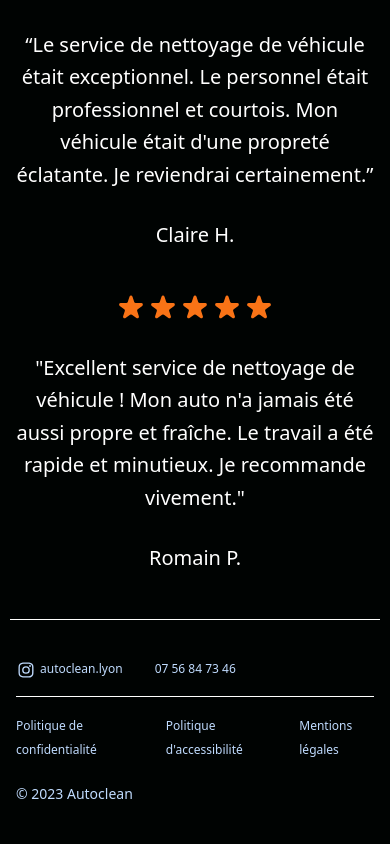
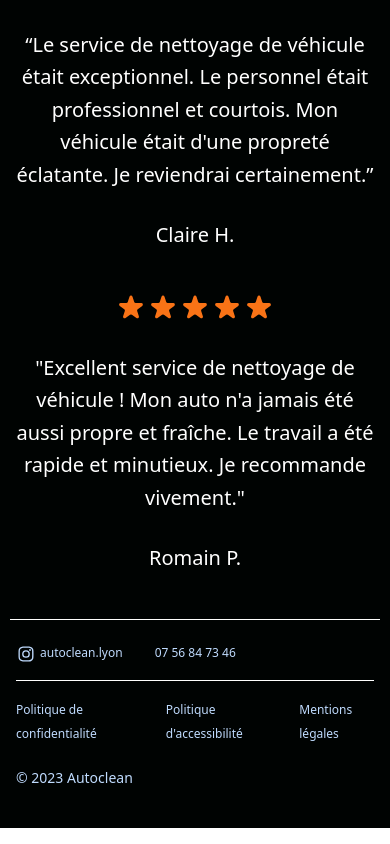
Before and after one commit to y28lyn/autoclean, a React (Vite) app: page / in a window 390 px wide. Shown: the part 2795-3639 px from the top of the page. Built offline with nearby package versions, Linux system fonts and the light colour scheme.

Commit message:
footer mini update

```diff
--- a/src/components/footer/Footer.tsx
+++ b/src/components/footer/Footer.tsx
@@ -6,7 +6,7 @@ const Footer = () => {
       <section className="pb-10 pt-1 bg-[#000302]">
         <div className="w-[95%] md:w-[98%] bg-white h-[1px] px-2 mx-auto"></div>
         <div className="px-4 mx-auto sm:px-6 lg:px-8">
-          <div className="pt-10">
+          <div className="md:pt-10 pt-6">
             <div className="lg:flex lg:items-center lg:justify-between">
               <div className="sm:flex sm:items-center sm:justify-start sm:space-x-8">
                 <ul className="flex flex-row justify-start gap-x-8 gap-y-3">
```
